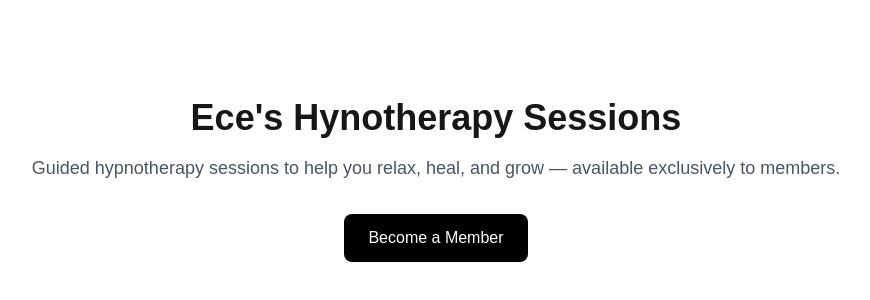
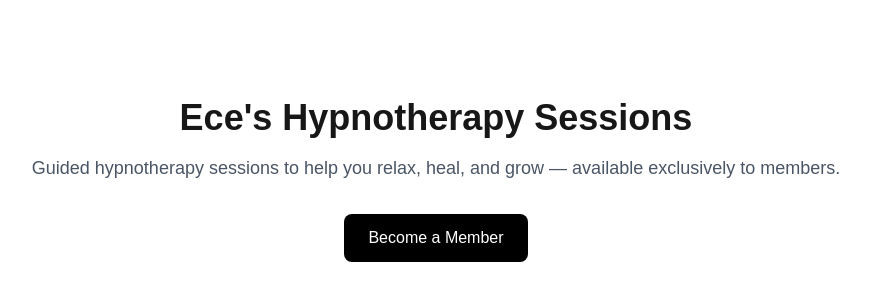
Before and after one commit to malikonakci2/hipnoterapiapp, a Next.js app: page / in a window 1280 px wide. Shown: the part 220-520 px from the top of the page, without its empty margins (204-1074 px from the left). Built offline with nearby package versions, Linux system fonts and the light colour scheme.

Commit message:
Update homepage text

```diff
--- a/src/app/page.tsx
+++ b/src/app/page.tsx
@@ -1,7 +1,7 @@
 export default function Home() {
   return (
     <main className="flex min-h-screen flex-col items-center justify-center p-8">
-      <h1 className="text-4xl font-bold mb-4">Ece's Hynotherapy Sessions</h1>
+      <h1 className="text-4xl font-bold mb-4">Ece's Hypnotherapy Sessions</h1>
       <p className="text-lg text-gray-600 mb-8">
         Guided hypnotherapy sessions to help you relax, heal, and grow — available exclusively to members.
       </p>
```
